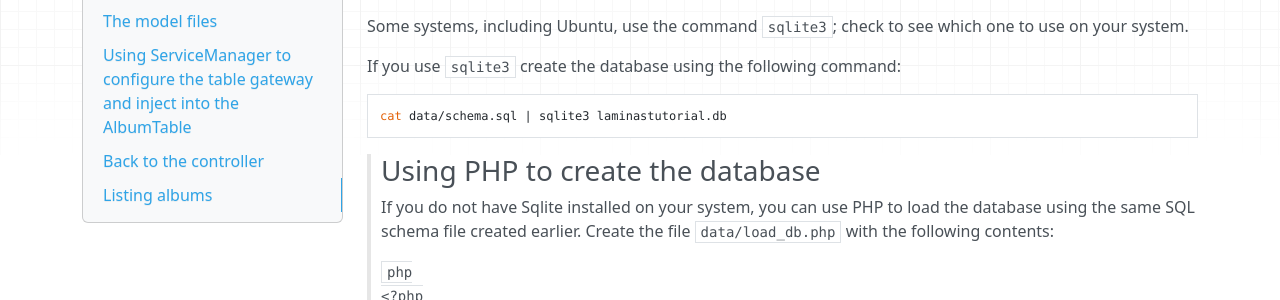
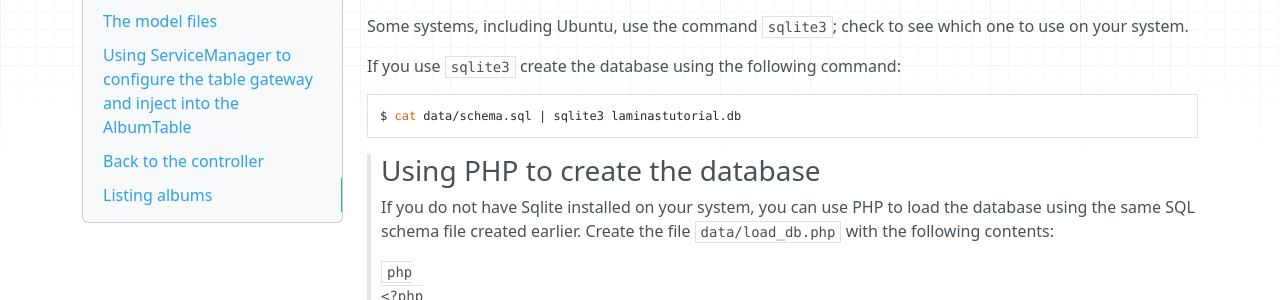
Before and after one commit to laminas/tutorials, an MkDocs documentation site: the page built from docs/book/getting-started/database-and-models.md, in a window 1280 px wide and 900 px high, scrolled down 506 px. Shown: the part 151-451 px from the top of the window. Built offline with MkDocs 1.6.1, drawn with Linux system fonts in a browser that asks for light colours; nearby versions of some CDN libraries.

Commit message:
Oops, missing shell prompt
Sorry, forgot the shell prompt :(

Signed-off-by: Dario Minnucci <midget@debian.org>

````diff
--- a/docs/book/getting-started/database-and-models.md
+++ b/docs/book/getting-started/database-and-models.md
@@ -35,7 +35,7 @@ one to use on your system.
 If you use `sqlite3` create the database using the following command:
 
 ```bash
-cat data/schema.sql | sqlite3 laminastutorial.db
+$ cat data/schema.sql | sqlite3 laminastutorial.db
 ```
 
 > ### Using PHP to create the database
````
